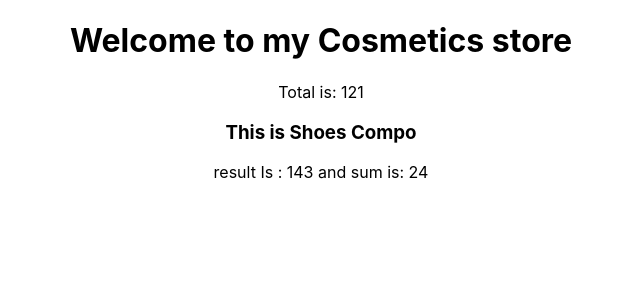
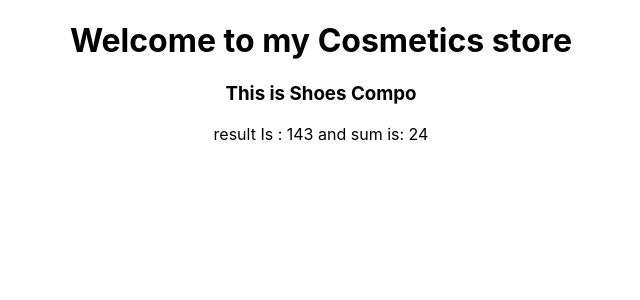
Before and after one commit to rahathossain3/react-storage-and-handler-module47.5, a React (Create React App) app: page / in a window 1280 px wide. Shown: the top 300 px of the page, without its empty margins (319-959 px from the left). Built offline with nearby package versions, Linux system fonts and the light colour scheme.

Commit message:
fake data

```diff
--- a/src/components/Cosmetics/Cosmetics.js
+++ b/src/components/Cosmetics/Cosmetics.js
@@ -1,16 +1,19 @@
 import React from 'react';
-// import add from '../../utilities/calculate';
-import { add } from '../../utilities/calculate';
 
 const Cosmetics = () => {
-    const first = 55;
-    const second = 66;
-    // const t = add
-    const total = add(first, second);
+    const cosmetics = [
+        { id: 1, name: 'Alta', price: 100 },
+        { id: 2, name: 'Alta', price: 200 },
+        { id: 3, name: 'Alta', price: 300 },
+        { id: 4, name: 'Alta', price: 400 },
+        { id: 5, name: 'Alta', price: 500 }
+    ]
     return (
         <div>
             <h1>Welcome to my Cosmetics store</h1>
-            <p>Total is: {total}</p>
+            {
+                cosmetics.map(cosmetic => console.log(cosmetic))
+            }
         </div>
     );
 };
```
